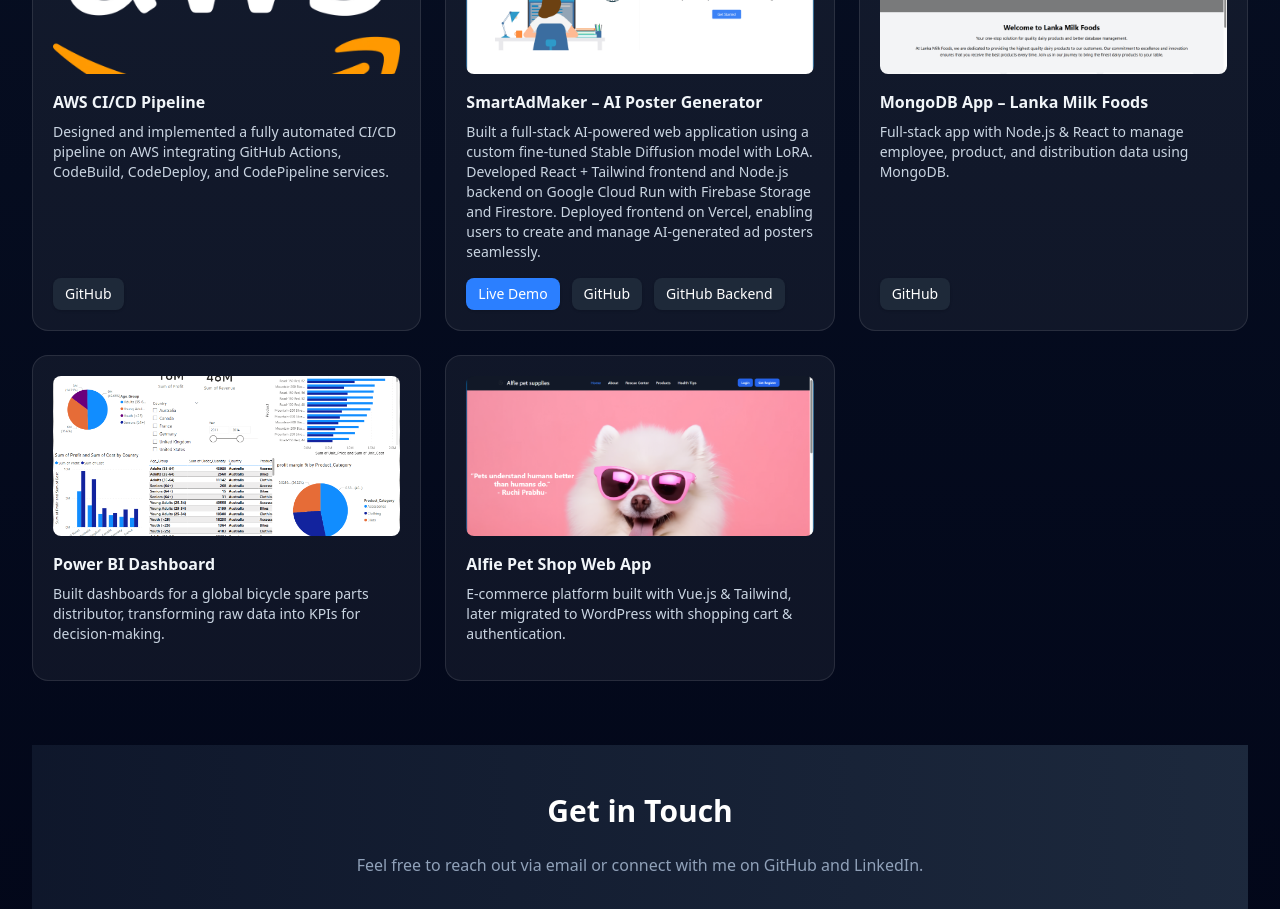
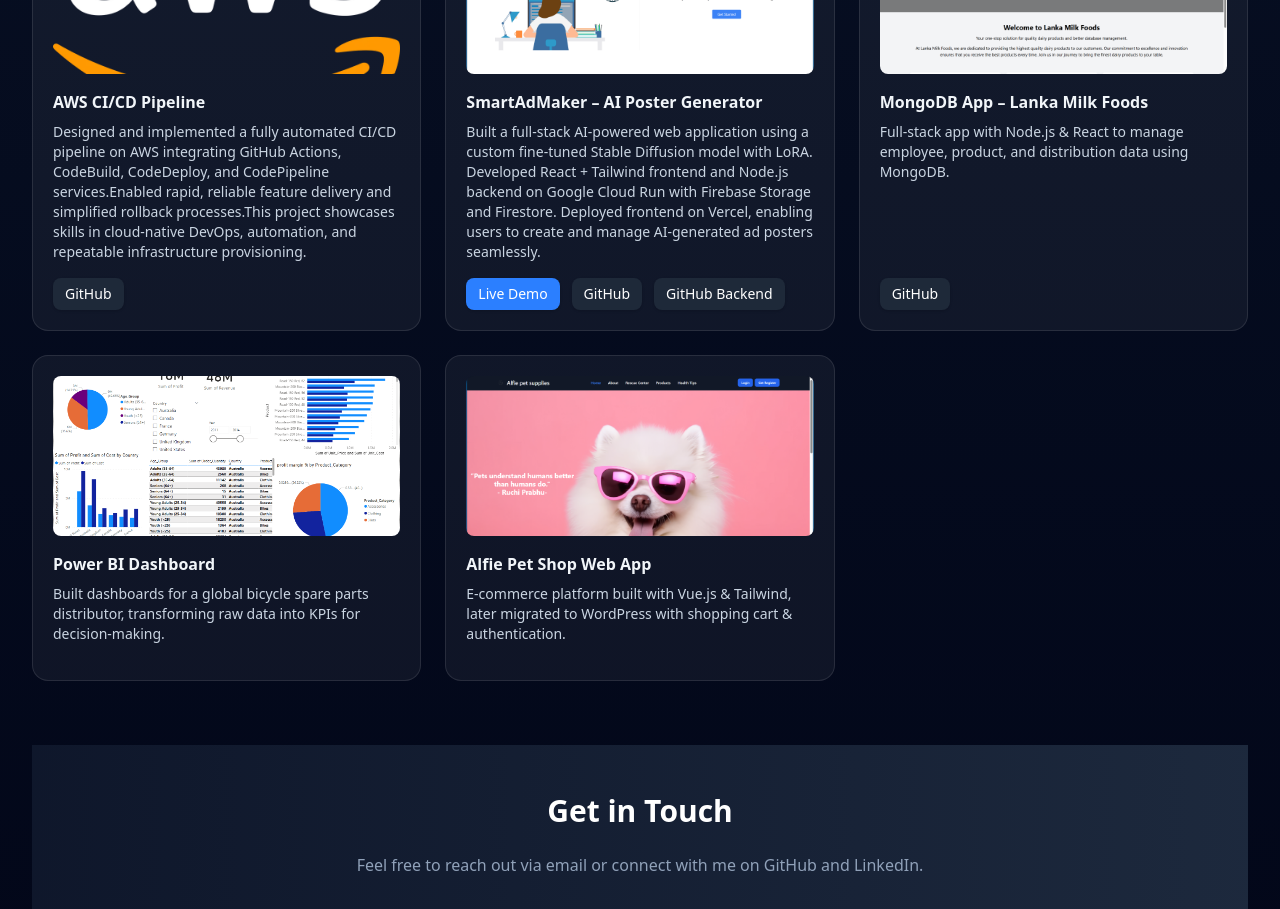
Before and after one commit to mohamed-husni/MY-Portfolio, a Next.js app: page / in a window 1280 px wide. Shown: the part 1440-2349 px from the top of the page. Built offline with nearby package versions, Linux system fonts and the light colour scheme.

Commit message:
updated CV

```diff
--- a/src/app/page.tsx
+++ b/src/app/page.tsx
@@ -168,7 +168,7 @@
           {[
             {
               name: "AWS CI/CD Pipeline",
-              desc: "Designed and implemented a fully automated CI/CD pipeline on AWS integrating GitHub Actions, CodeBuild, CodeDeploy, and CodePipeline services.",
+              desc: "Designed and implemented a fully automated CI/CD pipeline on AWS integrating GitHub Actions, CodeBuild, CodeDeploy, and CodePipeline services.Enabled rapid, reliable feature delivery and simplified rollback processes.This project showcases skills in cloud-native DevOps, automation, and repeatable infrastructure provisioning. ",
               img: "/projects/aws-color.webp",
               github: "https://github.com/mohamed-husni/DevOps-project01.git",
             },
```
Also changed, not shown: 1 other file (tests, documents, lock files or other folders).
